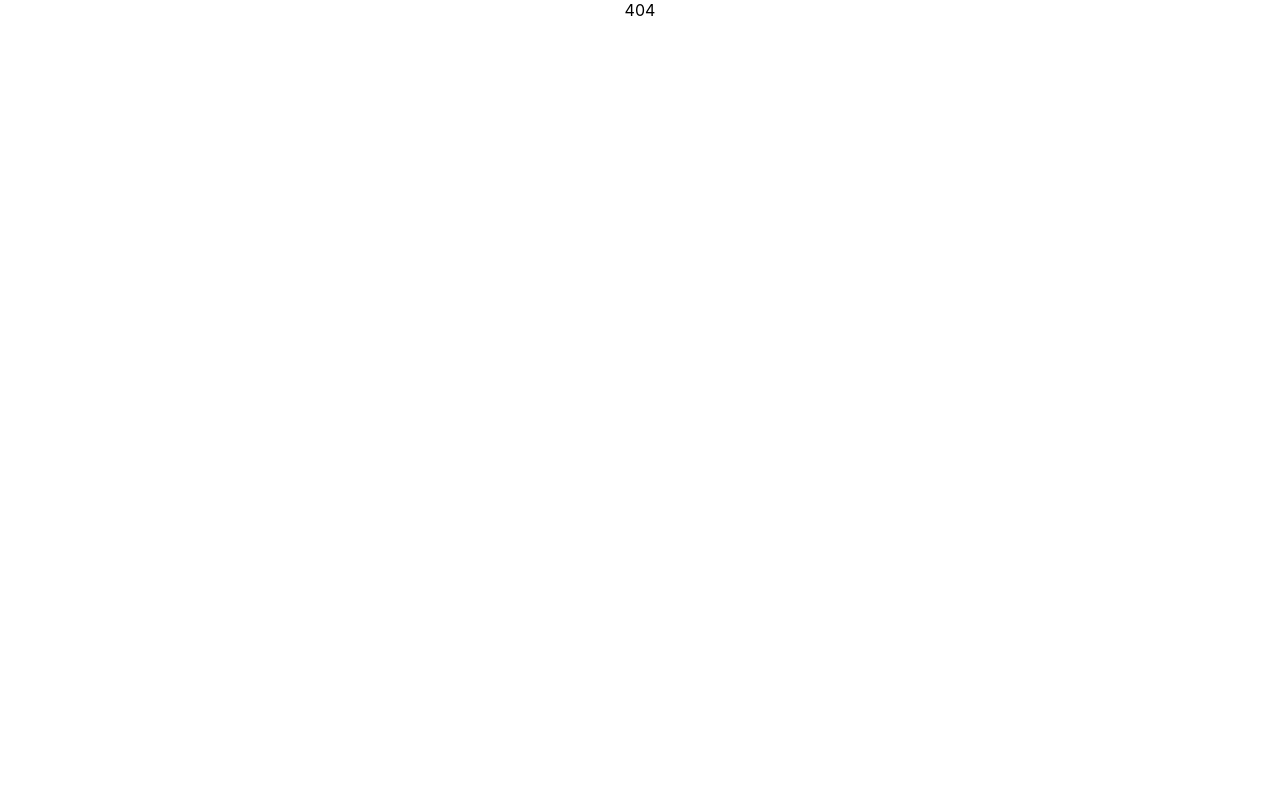
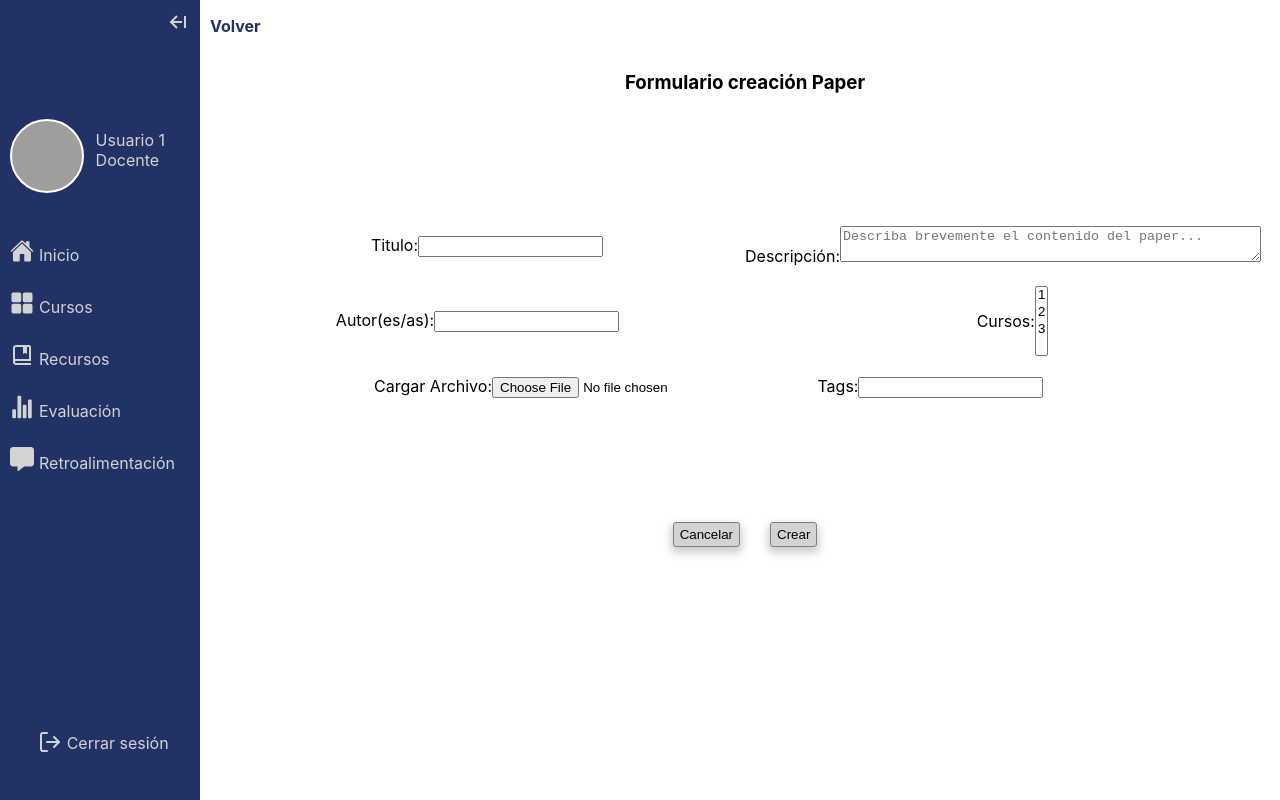
Before and after one commit to Aalzate95/Iot-cloud-front, a React (Create React App) app: page /resources/create-paper in a window 1280 px wide. Built offline with nearby package versions, Linux system fonts and the light colour scheme; grey boxes are pictures that could not be loaded.

Commit message:
create paper

```diff
--- a/src/Routes.js
+++ b/src/Routes.js
@@ -12,6 +12,7 @@ import FeedBack from './views/feedBack/FeedBack'
 import NavBar from './components/navBar/NavBar'
 import Resources from './views/resources/Resources';
 import Papers from './views/resources/papers/Papers'
+import CreatePaper from './views/resources/papers/CreatePaper'
 
 const Routes = () => {
 
@@ -56,6 +57,12 @@ const Routes = () => {
                     </NavBar>
                 </Route>
 
+                <Route path="/resources/create-paper">
+                    <NavBar>
+                        <CreatePaper/>
+                    </NavBar>
+                </Route>
+
                 <Route component={NotFound}/>
 
             </Switch>
--- a/src/components/tableView/TableView.js
+++ b/src/components/tableView/TableView.js
@@ -7,7 +7,7 @@ Componente que permite renderizar en una tabla contenido con un header fijo
     - Descripción
     - Cursos
     - Tags
-Dependencias:
+Parametros:
     - Requiere que le envien la data a renderizar como lista de objetos.
     - Listado de elementos seleccionados
     - Actualizador del listado de elementos seleccionados
--- /dev/null
+++ b/src/views/resources/papers/CreatePaper.js
@@ -0,0 +1,95 @@
+import React,{useState} from 'react';
+import './Papers.css'
+import { useHistory,useLocation } from 'react-router-dom';
+
+
+const CreatePaper = (props) => {
+    const [title,setTitle]=useState('')
+    const [description,setDescription] =useState('')
+    const [authors,setAuthors] = useState([])
+    const [courses,setCourses] = useState([])
+    const [file, setFile] = useState(null)
+    const [tags,setTags] = useState([])
+    const history = useHistory();
+    const location = useLocation();
+
+    const CreateNewPaper = () =>{
+
+        let newList = location.state.papersData
+        newList.push({
+                title,
+                description,
+                authors,
+                courses,
+                file,
+                tags
+            })
+        console.log(newList)
+        /* location.setPapersData(newList) */
+        history.push('/resources/papers')
+    }
+
+    const handleChangeSelect = (e)=>{
+        let selection = Array.from(e.target.selectedOptions, item => item.value)
+        setCourses(selection)
+    }
+
+    return (
+        <div className="create-paper-form">
+            <div className="go-back">
+                <p onClick={()=>{history.push('/resources/papers')}}>Volver</p>
+            </div>
+            <h3>Formulario creación Paper</h3>
+            <div className="form-content">
+                <div className="content-top">
+                    <label>
+                        Titulo:
+                        <input type="text" onChange={(e)=>{setTitle(e.target.value)}}/>
+                    </label>
+
+                    <label>
+                        Descripción:
+                        <textarea onChange={(e)=>{setDescription(e.target.value)}} name="textarea" rows="2" cols="50" placeholder="Describa brevemente el contenido del paper..."></textarea>
+                    </label>
+                </div>
+                <div className="content-middle">
+                    <label>
+                        Autor(es/as):
+                        <input type="text" onChange={(e)=>{setAuthors([`${e.target.value}`])}}/>
+                    </label>
+
+                    <div className="content-middle-select">
+                        <label>Cursos:</label>
+                        <select name="courses" id="courses" onChange={(e)=>{handleChangeSelect(e)}} multiple>
+                                <option value="1">1</option>
+                                <option value="2">2</option>
+                                <option value="3">3</option>
+                        </select>
+                    </div>
+                </div>
+
+                <div className="content-bottom">
+                    <label>
+                        Cargar Archivo:
+                        <input type="file"/>
+                    </label>
+                    <label>
+                        Tags:
+                        <input onChange={(e)=>{setTags([`${e.target.value}`])}} type="text"/>
+                    </label>
+                </div>
+            </div>
+
+            <div className="btn-actions">
+                <button className="btn-action" onClick={()=>{history.push('/resources/papers')}}>Cancelar</button>
+                <button className="btn-action" onClick={()=>{CreateNewPaper()}}>Crear</button>
+
+            </div>
+
+
+        </div>
+     );
+}
+
+
+export default CreatePaper;
--- a/src/views/resources/papers/Papers.css
+++ b/src/views/resources/papers/Papers.css
@@ -18,3 +18,57 @@
     background-color:#223265;
     color:white
 }
+
+.create-paper-form{
+    display:flex;
+    flex-direction: column;
+    height: 100vh;
+}
+
+
+.go-back p{
+    color:#223265;
+    font-weight:bold;
+    text-align:left;
+}
+.go-back p:hover{
+    cursor:pointer;
+    opacity:0.8;
+}
+
+.form-content{
+    display:flex;
+    flex-direction: column;
+    height:50%;
+    vertical-align:middle;
+    justify-content:center;
+    align-items:center;
+}
+
+.content-top{
+    display:grid;
+    grid-template-columns:1fr 1fr;
+    margin-top:20px;
+    align-items:center;
+}
+
+.content-middle{
+    display:grid;
+    grid-template-columns:1fr 1fr;
+    margin-top:20px;
+    align-items:center;
+    width:100%;
+}
+
+.content-middle-select {
+    display:flex;
+    align-items:center;
+    justify-content:center;
+
+}
+
+.content-bottom{
+    margin:20px 0 20px 0;
+    display:grid;
+    grid-template-columns:1fr 1fr;
+}
--- a/src/views/resources/papers/Papers.js
+++ b/src/views/resources/papers/Papers.js
@@ -2,12 +2,13 @@ import React,{useState,useEffect} from 'react';
 import data from '../../../data/dataResources.json'
 import './Papers.css'
 import TableView from '../../../components/tableView/TableView'
-
+import { useHistory } from 'react-router-dom';
 
 
 const Papers = () => {
     const[selectedRows,setSelectedRows] = useState([])
     const[papersData,setPapersData] = useState([])
+    const history = useHistory();
 
     useEffect(() => {
         setPapersData(data.results["papers"])
@@ -25,16 +26,30 @@ const Papers = () => {
         setSelectedRows(newList)
     }
 
-    const onClickDelete = () =>{
+    const onClickDeletePaper = () =>{
         console.log(`eliminar: ${selectedRows}`)
+    }
+
+    const onClickCreatePaper = () =>{
+        history.push(
+            {
+                pathname:'/resources/create-paper',
+                search: '?query=abc',
+                state:{
+                    papersData:papersData,
+
+                },
+                setPapersData:setPapersData(),
+            }
+        )
     }
 
     return (
         <div className="Papers">
 
             <div className="btn-actions">
-                <button className="btn-action" onClick={()=>{onClickDelete()}}>Delete</button>
-                <button className="btn-action">Create</button>
+                <button className="btn-action" onClick={()=>{onClickDeletePaper()}}>Delete</button>
+                <button className="btn-action" onClick={()=>{onClickCreatePaper()}}>Create</button>
             </div>
 
             <TableView
```
